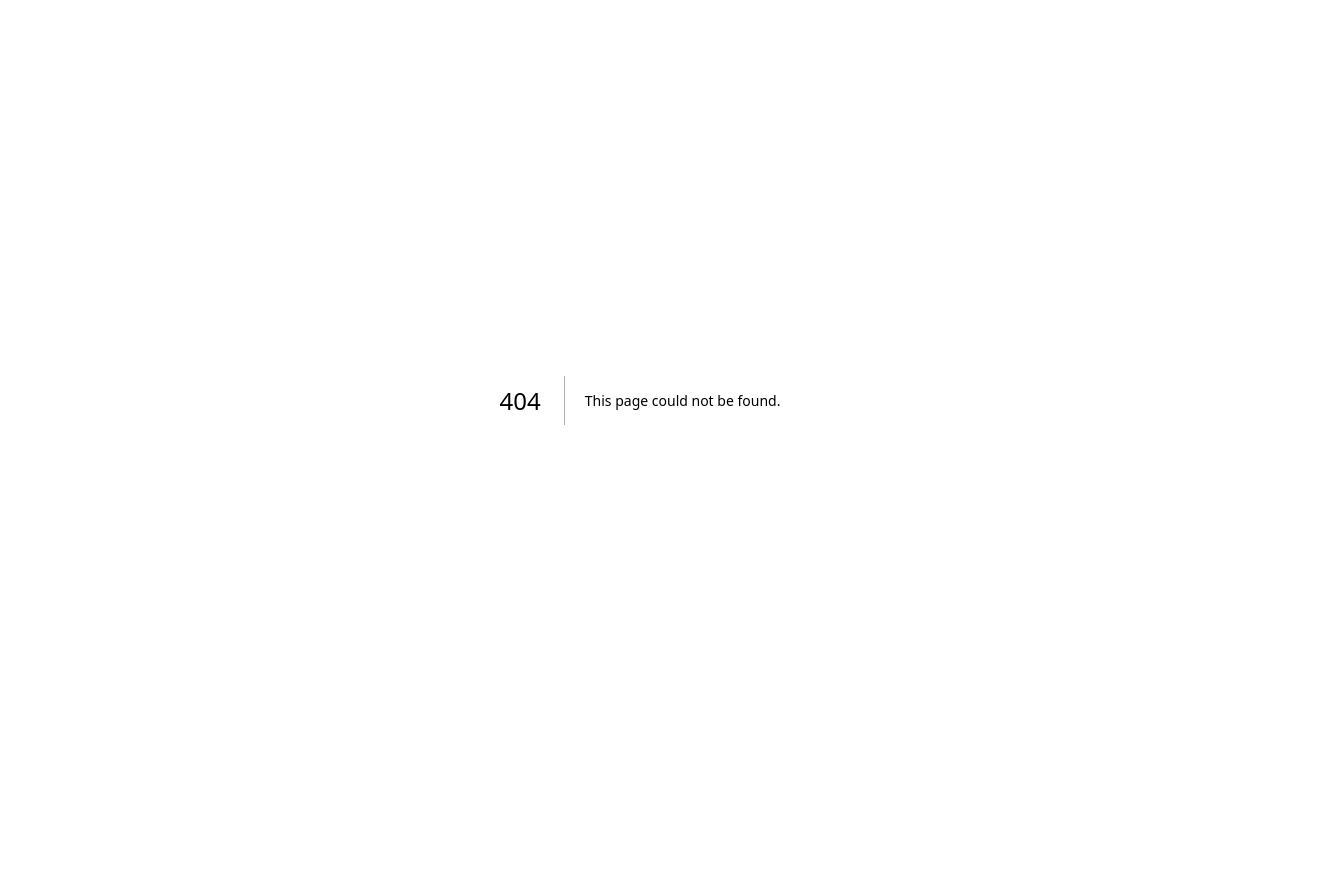
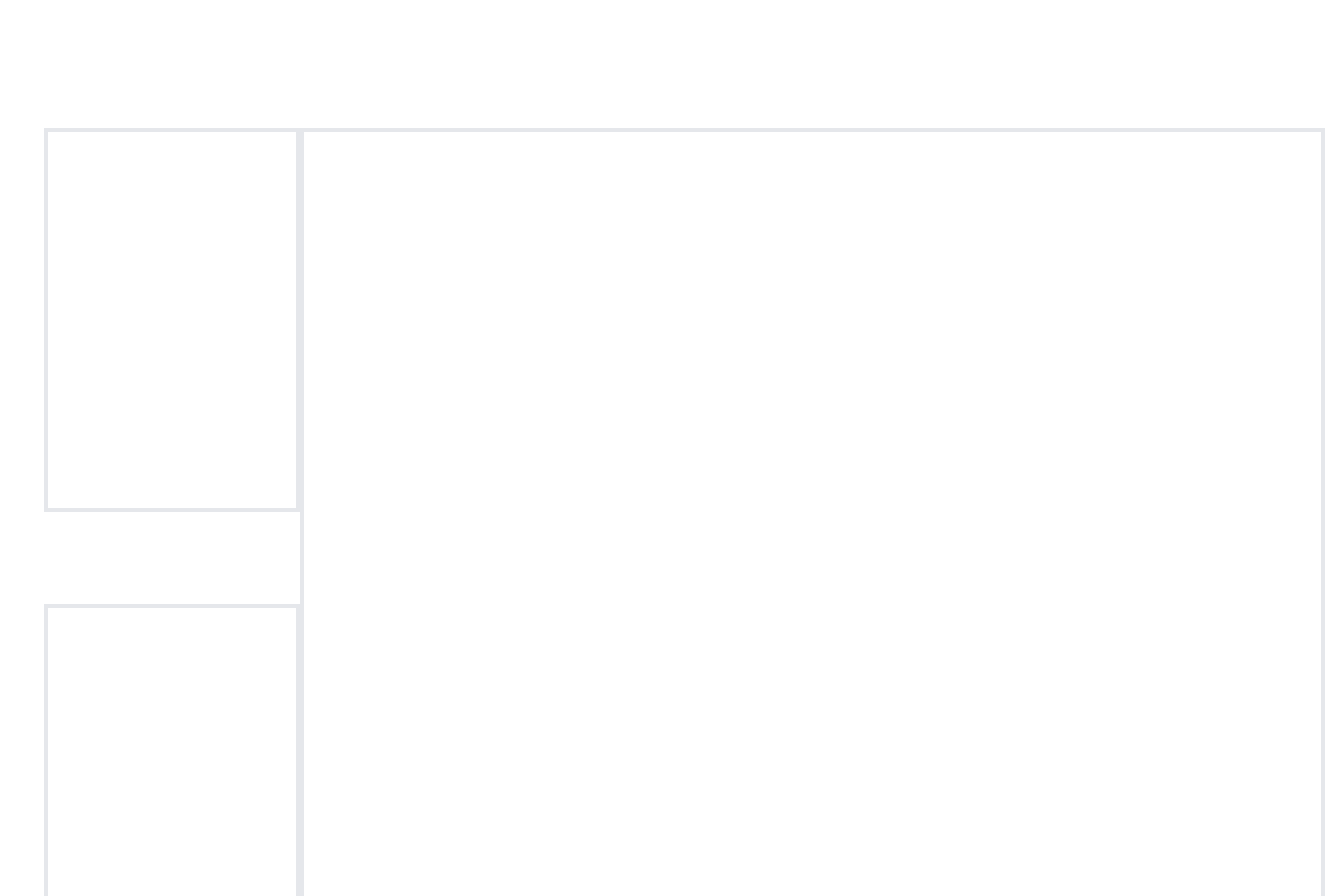
Before and after one commit to SKT-5CEAN/front-end, a Next.js app: page /apply in a window 1280 px wide. Before the commit this address had no page. Shown: the top 896 px of the page, 1325 px wide, since content can reach past the window. Before the commit the page ends 800 px from the top, so only its background shows below. Built offline with nearby package versions, Linux system fonts and the light colour scheme.

Commit message:
DEV-72 feat: 지원 준비 페이지 생성

```diff
--- /dev/null
+++ b/src/app/apply/page.tsx
@@ -0,0 +1,17 @@
+import TitleList from "@/components/TitleList/TitleList";
+
+function ApplyPage() {
+  return (
+    <div className="pt-32 pb-4 px-11 flex justify-between">
+      <section className="flex flex-col justify-between">
+        <TitleList title="지원 중인 기업" list={["a", "b", "c"]} />
+        <TitleList title="지원 완료 기업" list={["a", "b", "c"]} />
+      </section>
+      <section>
+        <div className="w-[64.0625rem] h-[53.75rem] border-4"></div>
+      </section>
+    </div>
+  );
+}
+
+export default ApplyPage;
```
